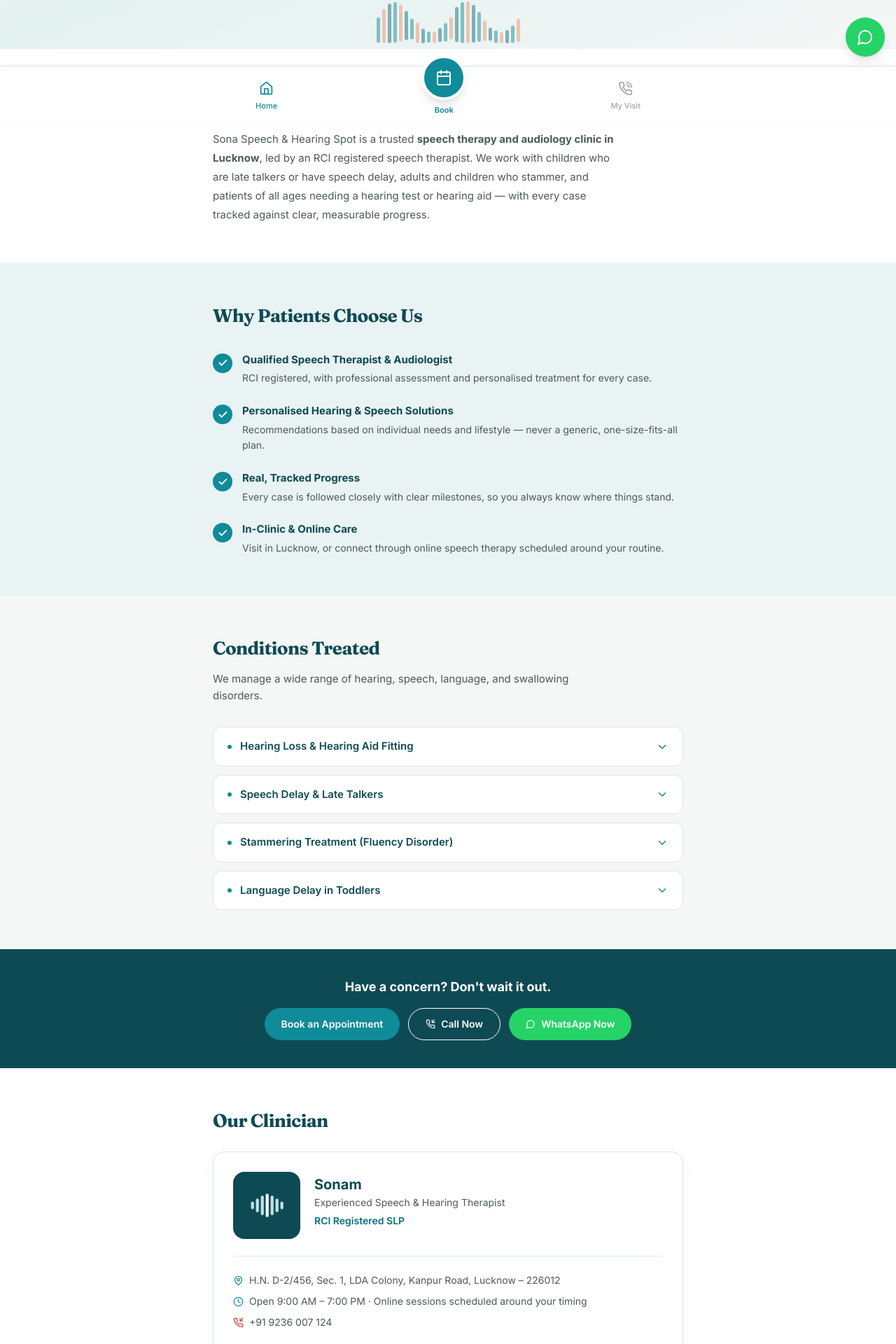
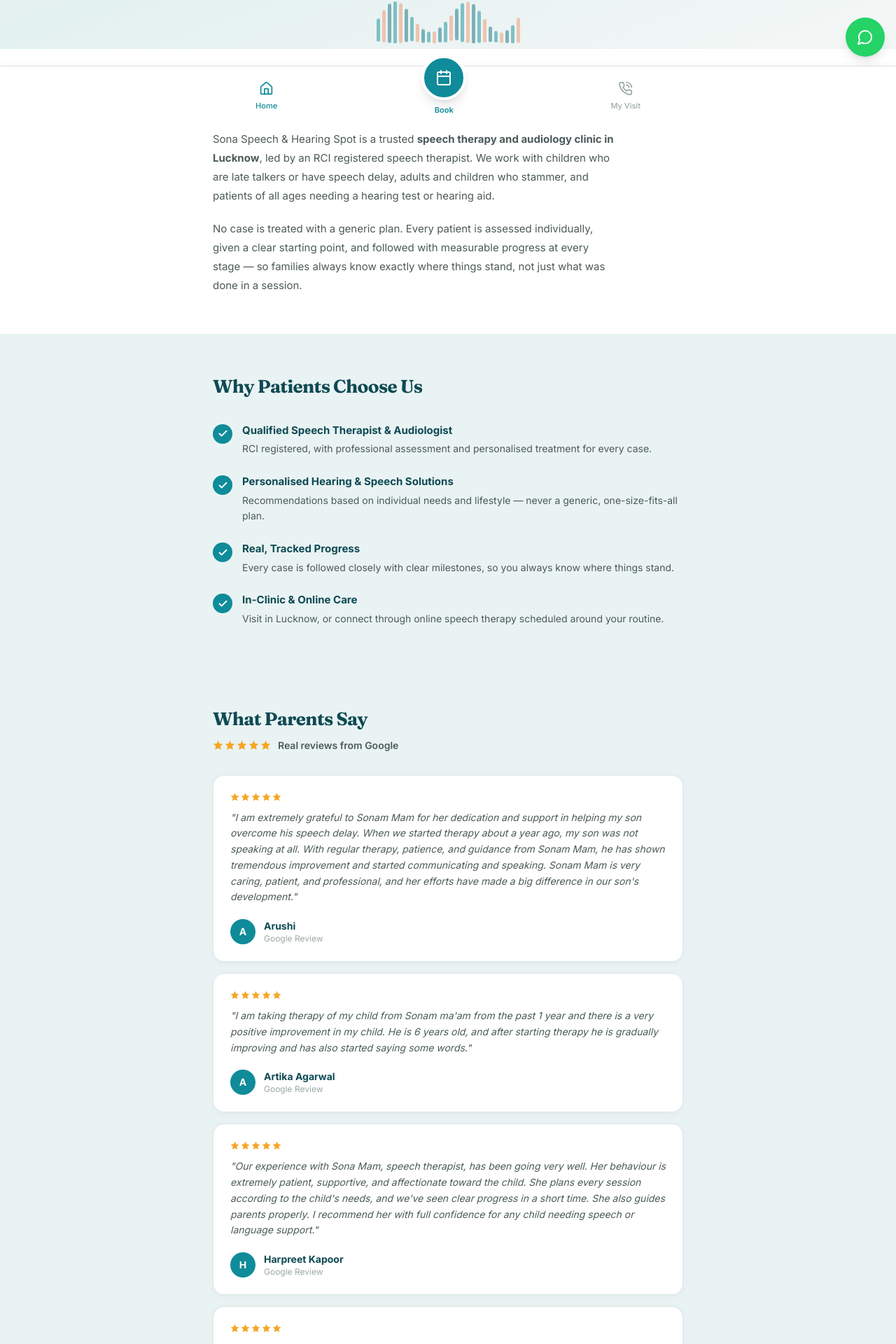
Before and after one commit to mauryamonam425-eng/THE-SONA-S-CLINIC, a React (Vite) app: page / in a window 1280 px wide. Shown: the part 623-2543 px from the top of the page at 70% size. Built offline with nearby package versions, Linux system fonts and the light colour scheme.

Commit message:
Update App.jsx

```diff
--- a/src/App.jsx
+++ b/src/App.jsx
@@ -384,12 +384,16 @@
       <section className="px-5 py-14">
         <div className="max-w-2xl mx-auto">
           <h2 className="text-[26px] font-extrabold mb-5 tracking-tight" style={{ color: NAVY }}>About the Clinic</h2>
-          <p className="text-[15px] leading-[1.8] max-w-xl" style={{ color: TEXT_GRAY }}>
+          <p className="text-[15px] leading-[1.8] max-w-xl mb-5" style={{ color: TEXT_GRAY }}>
             Sona Speech &amp; Hearing Spot is a trusted <strong>speech therapy and audiology clinic
             in Lucknow</strong>, led by an RCI registered speech therapist. We work with children
             who are late talkers or have speech delay, adults and children who stammer, and
-            patients of all ages needing a hearing test or hearing aid — with every case tracked
-            against clear, measurable progress.
+            patients of all ages needing a hearing test or hearing aid.
+          </p>
+          <p className="text-[15px] leading-[1.8] max-w-xl" style={{ color: TEXT_GRAY }}>
+            No case is treated with a generic plan. Every patient is assessed individually,
+            given a clear starting point, and followed with measurable progress at every stage —
+            so families always know exactly where things stand, not just what was done in a session.
           </p>
         </div>
       </section>
@@ -407,12 +411,51 @@
         </div>
       </section>
 
+      {/* Testimonials — real Google reviews. Placed right after the trust
+          claims above, so proof follows the promise immediately. */}
+      <section className="px-5 py-14" style={{ background: BG_SOFT }}>
+        <div className="max-w-2xl mx-auto">
+          <div className="flex items-center justify-between mb-2">
+            <h2 className="text-[26px] font-extrabold tracking-tight" style={{ color: NAVY }}>What Parents Say</h2>
+          </div>
+          <div className="flex items-center gap-1.5 mb-8">
+            <div className="flex gap-0.5">
+              {[1, 2, 3, 4, 5].map(i => (
+                <svg key={i} width="15" height="15" viewBox="0 0 20 20" fill={GOLD_STAR}>
+                  <path d="M10 1l2.6 5.9L19 7.6l-4.6 4.4 1.2 6.5L10 15.6l-5.6 2.9 1.2-6.5L1 7.6l6.4-.7z" />
+                </svg>
+              ))}
+            </div>
+            <span className="text-sm font-semibold ml-1" style={{ color: TEXT_GRAY }}>Real reviews from Google</span>
+          </div>
+          <div className="space-y-4">
+            <TestimonialCard
+              name="Arushi"
+              text="I am extremely grateful to Sonam Mam for her dedication and support in helping my son overcome his speech delay. When we started therapy about a year ago, my son was not speaking at all. With regular therapy, patience, and guidance from Sonam Mam, he has shown tremendous improvement and started communicating and speaking. Sonam Mam is very caring, patient, and professional, and her efforts have made a big difference in our son's development."
+            />
+            <TestimonialCard
+              name="Artika Agarwal"
+              text="I am taking therapy of my child from Sonam ma'am from the past 1 year and there is a very positive improvement in my child. He is 6 years old, and after starting therapy he is gradually improving and has also started saying some words."
+            />
+            <TestimonialCard
+              name="Harpreet Kapoor"
+              text="Our experience with Sona Mam, speech therapist, has been going very well. Her behaviour is extremely patient, supportive, and affectionate toward the child. She plans every session according to the child's needs, and we've seen clear progress in a short time. She also guides parents properly. I recommend her with full confidence for any child needing speech or language support."
+            />
+            <TestimonialCard
+              name="Shashank Kashyap"
+              text="Best speech therapist in the area, so happy with the results and my child's progress."
+            />
+          </div>
+        </div>
+      </section>
+
       {/* Conditions Treated style */}
       <section className="px-5 py-14" style={{ background: BG_SOFT2 }}>
         <div className="max-w-2xl mx-auto">
-          <h2 className="text-[26px] font-extrabold mb-3 tracking-tight" style={{ color: NAVY }}>Conditions Treated</h2>
+          <div className="text-xs font-semibold uppercase tracking-widest mb-2" style={{ color: TEAL }}>Our Services</div>
+          <h2 className="text-[26px] font-extrabold mb-3 tracking-tight" style={{ color: NAVY }}>What We Treat</h2>
           <p className="text-[15px] leading-relaxed mb-8 max-w-xl" style={{ color: TEXT_GRAY }}>
-            We manage a wide range of hearing, speech, language, and swallowing disorders.
+            Speech therapy and audiology care for a wide range of hearing, speech, language, and swallowing needs — tap any condition below for details.
           </p>
           <div className="space-y-3">
             <ServiceDropdown title="Hearing Loss & Hearing Aid Fitting" text="A condition affecting anyone from babies to adults — diagnosed with a hearing test and managed with hearing aids or referral for cochlear implants." />
@@ -481,43 +524,6 @@
         </div>
       </section>
 
-      {/* Testimonials — real Google reviews */}
-      <section className="px-5 py-14" style={{ background: BG_SOFT }}>
-        <div className="max-w-2xl mx-auto">
-          <div className="flex items-center justify-between mb-2">
-            <h2 className="text-[26px] font-extrabold tracking-tight" style={{ color: NAVY }}>What Parents Say</h2>
-          </div>
-          <div className="flex items-center gap-1.5 mb-8">
-            <div className="flex gap-0.5">
-              {[1, 2, 3, 4, 5].map(i => (
-                <svg key={i} width="15" height="15" viewBox="0 0 20 20" fill={GOLD_STAR}>
-                  <path d="M10 1l2.6 5.9L19 7.6l-4.6 4.4 1.2 6.5L10 15.6l-5.6 2.9 1.2-6.5L1 7.6l6.4-.7z" />
-                </svg>
-              ))}
-            </div>
-            <span className="text-sm font-semibold ml-1" style={{ color: TEXT_GRAY }}>Real reviews from Google</span>
-          </div>
-          <div className="space-y-4">
-            <TestimonialCard
-              name="Arushi"
-              text="I am extremely grateful to Sonam Mam for her dedication and support in helping my son overcome his speech delay. When we started therapy about a year ago, my son was not speaking at all. With regular therapy, patience, and guidance from Sonam Mam, he has shown tremendous improvement and started communicating and speaking. Sonam Mam is very caring, patient, and professional, and her efforts have made a big difference in our son's development."
-            />
-            <TestimonialCard
-              name="Artika Agarwal"
-              text="I am taking therapy of my child from Sonam ma'am from the past 1 year and there is a very positive improvement in my child. He is 6 years old, and after starting therapy he is gradually improving and has also started saying some words."
-            />
-            <TestimonialCard
-              name="Harpreet Kapoor"
-              text="Our experience with Sona Mam, speech therapist, has been going very well. Her behaviour is extremely patient, supportive, and affectionate toward the child. She plans every session according to the child's needs, and we've seen clear progress in a short time. She also guides parents properly. I recommend her with full confidence for any child needing speech or language support."
-            />
-            <TestimonialCard
-              name="Shashank Kashyap"
-              text="Best speech therapist in the area, so happy with the results and my child's progress."
-            />
-          </div>
-        </div>
-      </section>
-
       {/* FAQ */}
       <section className="px-5 py-14" style={{ background: BG_SOFT2 }}>
         <div className="max-w-2xl mx-auto">
@@ -533,7 +539,34 @@
         </div>
       </section>
 
-      <footer className="py-10 text-center text-xs px-5" style={{ color: "#9CA8A7" }}>
+      {/* Final contact section — a real closing moment, not just a caption */}
+      <section className="px-5 py-14" style={{ background: NAVY }}>
+        <div className="max-w-2xl mx-auto text-center">
+          <div className="text-xs font-semibold uppercase tracking-widest mb-3" style={{ color: CORAL_ACCENT }}>Get in Touch</div>
+          <h2 className="text-2xl font-extrabold mb-6 text-white" style={{ fontFamily: "'Fraunces', Georgia, serif" }}>
+            Ready when you are.
+          </h2>
+          <div className="text-sm mb-2" style={{ color: "#CBD9D6" }}>
+            H.N. D-2/456, Sec. 1, LDA Colony, Kanpur Road, Lucknow – 226012
+          </div>
+          <div className="text-sm mb-8" style={{ color: "#CBD9D6" }}>
+            Open 9:00 AM – 7:00 PM &middot; Online sessions scheduled around your timing
+          </div>
+          <div className="flex gap-3 justify-center flex-wrap">
+            <button onClick={() => setView("book")} className="px-6 py-3 rounded-full font-semibold text-sm" style={{ background: TEAL, color: "white" }}>
+              Book an Appointment
+            </button>
+            <a href="tel:+919236007124" className="px-6 py-3 rounded-full font-semibold text-sm border border-white text-white flex items-center gap-2">
+              <PhoneIncoming size={14} /> Call Now
+            </a>
+            <a href={WHATSAPP_LINK} target="_blank" rel="noreferrer" className="px-6 py-3 rounded-full font-semibold text-sm flex items-center gap-2" style={{ background: WHATSAPP, color: "white" }}>
+              <MessageCircle size={14} /> WhatsApp Now
+            </a>
+          </div>
+        </div>
+      </section>
+
+      <footer className="py-6 text-center text-xs px-5" style={{ color: "#9CA8A7" }}>
         Sona Speech &amp; Hearing Spot · Lucknow, Uttar Pradesh · +91 9236 007 124
       </footer>
     </div>
```
